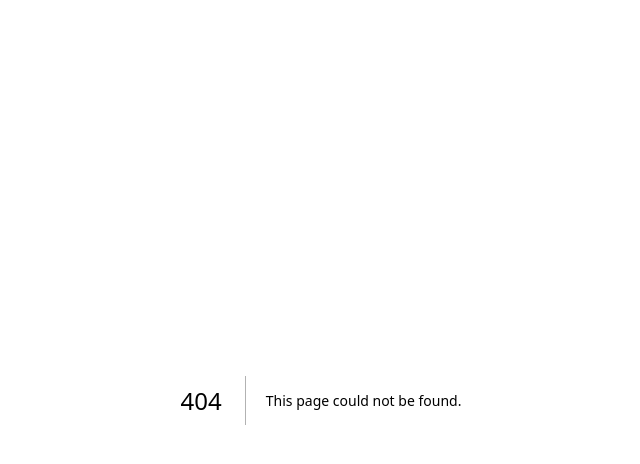
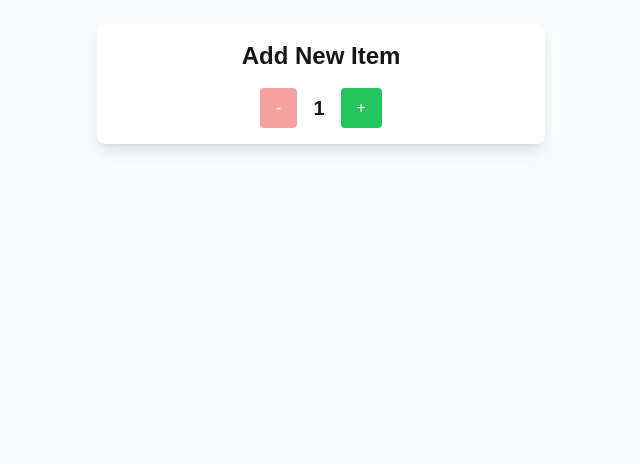
Before and after one commit to CarlAoNanGu/cprg306-assignments, a Next.js app: page /week-4 in a window 1280 px wide. Before the commit this address had no page. Shown: the top 464 px of the page, without its empty margins (319-959 px from the left). Built offline with nearby package versions, Linux system fonts and the light colour scheme.

Commit message:
Week 4 Assignment

```diff
--- a/app/page.js
+++ b/app/page.js
@@ -10,6 +10,7 @@ export default function Home() {
       <ul>
         <li><Link href="./week-2" className={linkStyles} >Week 2 - Assignment</Link></li>
         <li><Link href="./week-3" className={linkStyles} >Week 3 - Shopping List</Link></li>
+        <li><Link href="./week-4" className={linkStyles} >Week 4 - Assignment</Link></li>
       </ul>
     </main>
   );
--- /dev/null
+++ b/app/week-4/new-item.js
@@ -0,0 +1,44 @@
+
+"use client";
+
+import React, { useState } from 'react';
+
+function NewItem() {
+    const [quantity, setQuantity] = useState(1);
+
+    function increment() {
+        setQuantity(prevQuantity => (prevQuantity < 20 ? prevQuantity + 1 : prevQuantity));
+    }
+
+    function decrement() {
+        setQuantity(prevQuantity => (prevQuantity > 1 ? prevQuantity - 1 : prevQuantity));
+    }
+
+    return (
+        <div className="max-w-md mx-auto p-4 bg-white shadow-lg rounded-lg">
+            <h2 className="text-2xl font-bold mb-4 text-center">Add New Item</h2>
+
+            <div className="flex items-center justify-center space-x-4">
+                <button
+                    className={`px-4 py-2 bg-red-500 text-white rounded ${quantity === 1 ? 'opacity-50 cursor-not-allowed' : ''}`}
+                    onClick={decrement}
+                    disabled={quantity === 1}
+                >
+                    -
+                </button>
+
+                <span className="text-xl font-semibold">{quantity}</span>
+
+                <button
+                    className={`px-4 py-2 bg-green-500 text-white rounded ${quantity === 20 ? 'opacity-50 cursor-not-allowed' : ''}`}
+                    onClick={increment}
+                    disabled={quantity === 20}
+                >
+                    +
+                </button>
+            </div>
+        </div>
+    );
+}
+
+export default NewItem;
--- /dev/null
+++ b/app/week-4/page.js
@@ -0,0 +1,14 @@
+
+
+import React from 'react';
+import NewItem from './new-item';
+
+function Page() {
+  return (
+    <main className="p-6 bg-gray-50 min-h-screen">
+      <NewItem />
+    </main>
+  );
+}
+
+export default Page;
```
